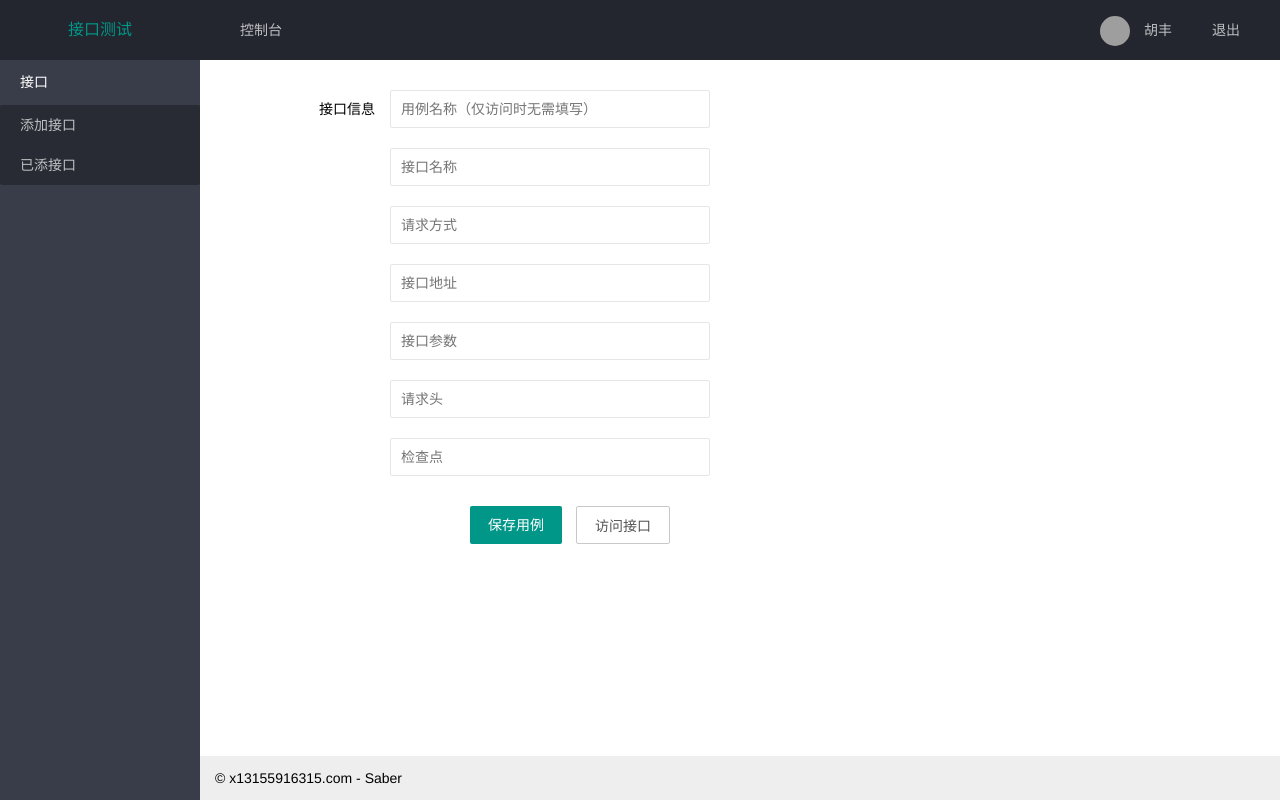
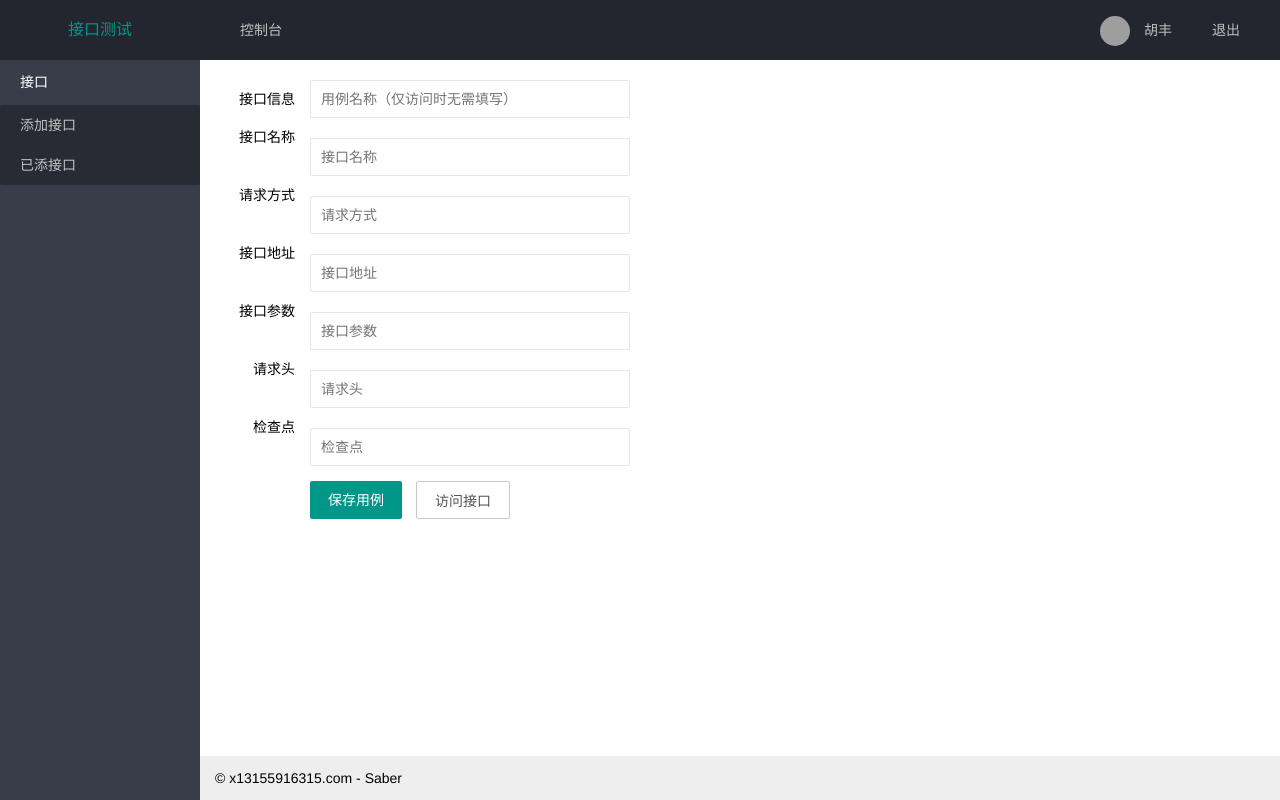
Before and after one commit to hf526/test, a Flask app: page / in a window 1280 px wide. Run offline with Flask 2, Linux system fonts and the light colour scheme; grey boxes are pictures that could not be loaded.

Commit message:
Signed-off-by: saber <x13155916315@qq.com>

```diff
--- a/jiekou_web/model.py
+++ b/jiekou_web/model.py
@@ -10,6 +10,7 @@ def interface_access():
         sql.get_api()
         s=sql.d
         r=sql.api_test(sql.method,sql.url,sql.d,sql.harder)
-        return r.text
+        # return r.text
+        return sql.get_api()
     except BaseException as e:
-        print e
+        return sql.get_api()
--- a/jiekou_web/sql.py
+++ b/jiekou_web/sql.py
@@ -20,6 +20,7 @@ def get_api():
     d = data['data'].encode('utf-8')
     method = data['method'].encode('utf-8')
     jcd = data['jcd'].encode('utf-8')
+    return  method
 def insert():  #获取请求参数
     data = request.form.to_dict()
     t=datetime.datetime.now().strftime("%Y-%m-%d %H:%M:%S")    #获取当前时间
@@ -30,7 +31,7 @@ def insert():  #获取请求参数
         db.execute("insert into interface_message (case_name,name, apiurl, harder,value,method,creat_time) values ('%s','%s','%s','%s','%s','%s','%s')" \
     %(case,name,url,h,d1 ,method,t))  #执行语句
     except BaseException as e:
-        print "插入数据库出错%s" % e
+        return "插入数据库出错"
     conn.commit() #提交事务
     db.close()  # 关闭游标
     conn.close()  # 关闭数据库连接
@@ -44,7 +45,7 @@ def api_test(method, url, d, harder):  #处理请求
             r = requests.post(url, data=eval(d), headers=eval(harder))
         return r
     except BaseException as e:
-        print "处理请求出错%s"%e
+        return "处理请求出错 "
     # if method == "put":
     #     results = requests.put(url, data, headers=header)
     # if method == "delete":
--- a/jiekou_web/static/layui/css/me.css
+++ b/jiekou_web/static/layui/css/me.css
@@ -2,7 +2,6 @@
     width:320px;
     margin-top:20px;
 }
-.layui-form-item{
-    margin:30px;
-    margin-left:80px;
+.layui-form-label{
+
 }
--- a/jiekou_web/templates/base.html
+++ b/jiekou_web/templates/base.html
@@ -5,7 +5,7 @@
   <meta name="viewport" content="width=device-width, initial-scale=1, maximum-scale=1">
   <title>{{title}}</title>
   <link rel="stylesheet" href="../static/layui/css/layui.css">
-  <link href="../static/layui/css/me.css" rel="stylesheet" type="text/css" />
+  <link href="../static/layui/css/me.css" rel="stylesheet">
   <script src="../static/layui/jquery-3.3.1.min.js"></script>
 </head>
 <body class="layui-layout-body">
--- a/jiekou_web/templates/index.html
+++ b/jiekou_web/templates/index.html
@@ -2,23 +2,25 @@
 {% block base %}
     {%if title=='tj'%}
       <div class="layui-form-item">
-       <label class="layui-form-label">接口信息</label>
-          <div class="layui-input-block">
+              <label class="layui-form-label">接口信息</label>
               <input type="text" id="case" lay-verify="title" autocomplete="off" placeholder="用例名称（仅访问时无需填写）" class="layui-input" >
-              <input type="text" id="name" lay-verify="title" autocomplete="off" placeholder="接口名称" class="layui-input" >
-              <input type="text" id="md" lay-verify="title" autocomplete="off" placeholder="请求方式" class="layui-input">
-              <input type="text" id="path" lay-verify="title" autocomplete="off" placeholder="接口地址" class="layui-input">
-              <input type="text" id="data" lay-verify="title" autocomplete="off" placeholder="接口参数" class="layui-input">
-              <input type="text" id="harder" lay-verify="title" autocomplete="off" placeholder="请求头" class="layui-input">
-              <input type="text" id="jcd" lay-verify="title" autocomplete="off" placeholder="检查点" class="layui-input">
-          </div>
-       <div class="layui-form-item">
+              <label class="layui-form-label">接口名称</label>
+               <input type="text" id="name" lay-verify="title" autocomplete="off" placeholder="接口名称" class="layui-input" >
+              <label class="layui-form-label">请求方式</label>
+               <input type="text" id="md" lay-verify="required" placeholder="请求方式" autocomplete="off" class="layui-input">
+              <label class="layui-form-label">接口地址</label>
+                <input type="text" id="path" lay-verify="required" placeholder="接口地址" autocomplete="off" class="layui-input">
+              <label class="layui-form-label">接口参数</label>
+              <input type="text" id="data" lay-verify="required" placeholder="接口参数" autocomplete="off" class="layui-input">
+              <label class="layui-form-label">请求头</label>
+               <input type="text" id="harder" lay-verify="required" placeholder="请求头" autocomplete="off" class="layui-input">
+              <label class="layui-form-label">检查点</label>
+               <input type="text" id="jcd" lay-verify="title" autocomplete="off" placeholder="检查点" class="layui-input">
+    </div>
           <div class="layui-input-block">
             <button class="layui-btn"  lay-filter="demo1" id="submit">保存用例</button>
             <button class="layui-btn layui-btn-primary" id="chick">访问接口</button>
           </div>
-        </div>
-    </div>
     {% elif title=='yt'%}
            <table id="demo" lay-filter="test"></table>
     {% endif%}
--- a/jiekou_web/views.py
+++ b/jiekou_web/views.py
@@ -16,7 +16,7 @@ def jkfw():
     try:
        return  model.interface_access()
     except BaseException as e:
-        print e
+        return "a"
 # @app.route("/login",methods=['POST', 'GET'])
 # def login():
 #     model.savedata()
@@ -36,5 +36,5 @@ def jkfw():
 
 
 if __name__=='__main__':
-    app.run(host='172.16.3.12',debug=True)
-    # app.run(host='192.168.43.102', debug=True)
+    # app.run(host='172.16.3.12',debug=True)
+    app.run(host='192.168.43.102', debug=True)
```
Also changed, not shown: jiekou_web/static/layui/jk.js (+8 -1 lines), jiekou_web/templates/test.html (+1 -35 lines), 2 other files.
